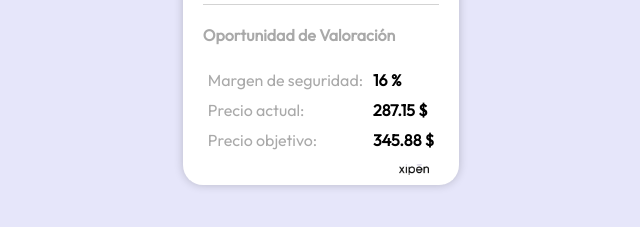
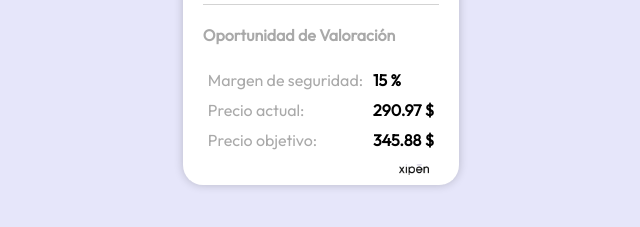
Before and after one commit to Xipen01/JPM, a plain HTML site: page index.html in a window 1280 px wide. Shown: the part 473-700 px from the top of the page, 319-959 px from the left. Drawn offline with Linux system fonts and the light colour scheme.

Commit message:
Actualizar archivo HTML generado automáticamente

```diff
--- a/index.html
+++ b/index.html
@@ -54,8 +54,8 @@
                     <p>Precio objetivo:</p>
                 </div>
                 <div class="columna">
-                    <p class="mi-clase">16 %</p>
-                    <p class="mi-clase">287.15 $</p>
+                    <p class="mi-clase">15 %</p>
+                    <p class="mi-clase">290.97 $</p>
                     <p class="mi-clase">345.88 $</p>
                 </div>
             </div>
```
